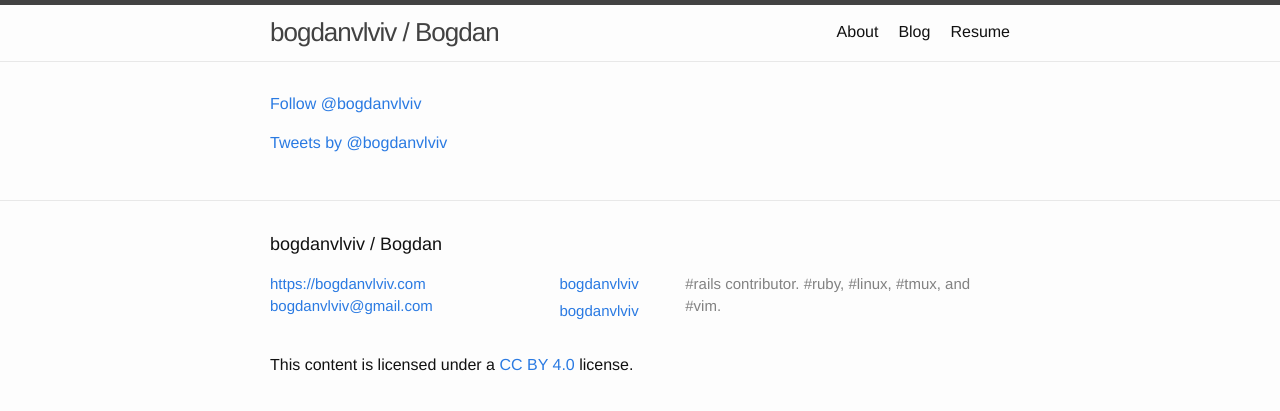
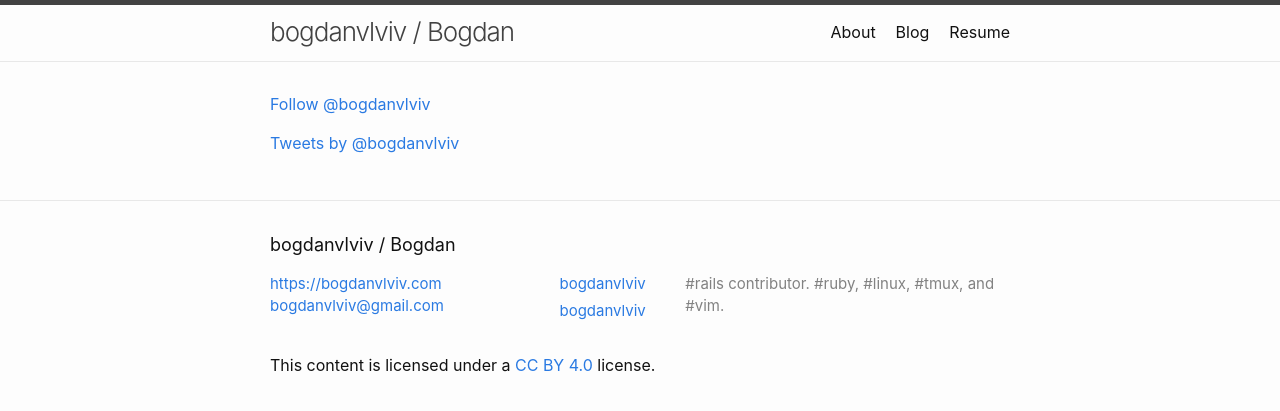
Before and after one commit to crowdpro3/bogdanvlviv.github.io, a Jekyll site: the page built from index.html, in a window 1280 px wide. Shown: the top 411 px of the page. Built offline with Jekyll 4.4.1, drawn with Linux system fonts in a browser that asks for light colours; comment, search, counter and statistics services are not loaded.

Commit message:
Update minima to 2.4.1

```diff
--- a/Gemfile
+++ b/Gemfile
@@ -4,4 +4,4 @@
 
 gem "jekyll", "3.8.0.pre.rc1"
 
-# gem "minima", "2.3.0"
+# gem "minima", "2.4.1"
--- a/_sass/minima.scss
+++ b/_sass/minima.scss
@@ -2,7 +2,7 @@
 
 // Define defaults for each variable.
 
-$base-font-family: "Helvetica Neue", Helvetica, Arial, sans-serif !default;
+$base-font-family: -apple-system, BlinkMacSystemFont, "Segoe UI", Roboto, Helvetica, Arial, sans-serif, "Apple Color Emoji", "Segoe UI Emoji", "Segoe UI Symbol" !default;
 $base-font-size:   16px !default;
 $base-font-weight: 400 !default;
 $small-font-size:  $base-font-size * 0.875 !default;
--- a/_sass/minima/_base.scss
+++ b/_sass/minima/_base.scss
@@ -35,6 +35,15 @@
 ul, ol, dl, figure,
 %vertical-rhythm {
   margin-bottom: $spacing-unit / 2;
+}
+
+
+
+/**
+ * `main` element
+ */
+main {
+  display: block; /* Default value of `display` of `main` element is 'inline' in IE 11. */
 }
 
 
```
